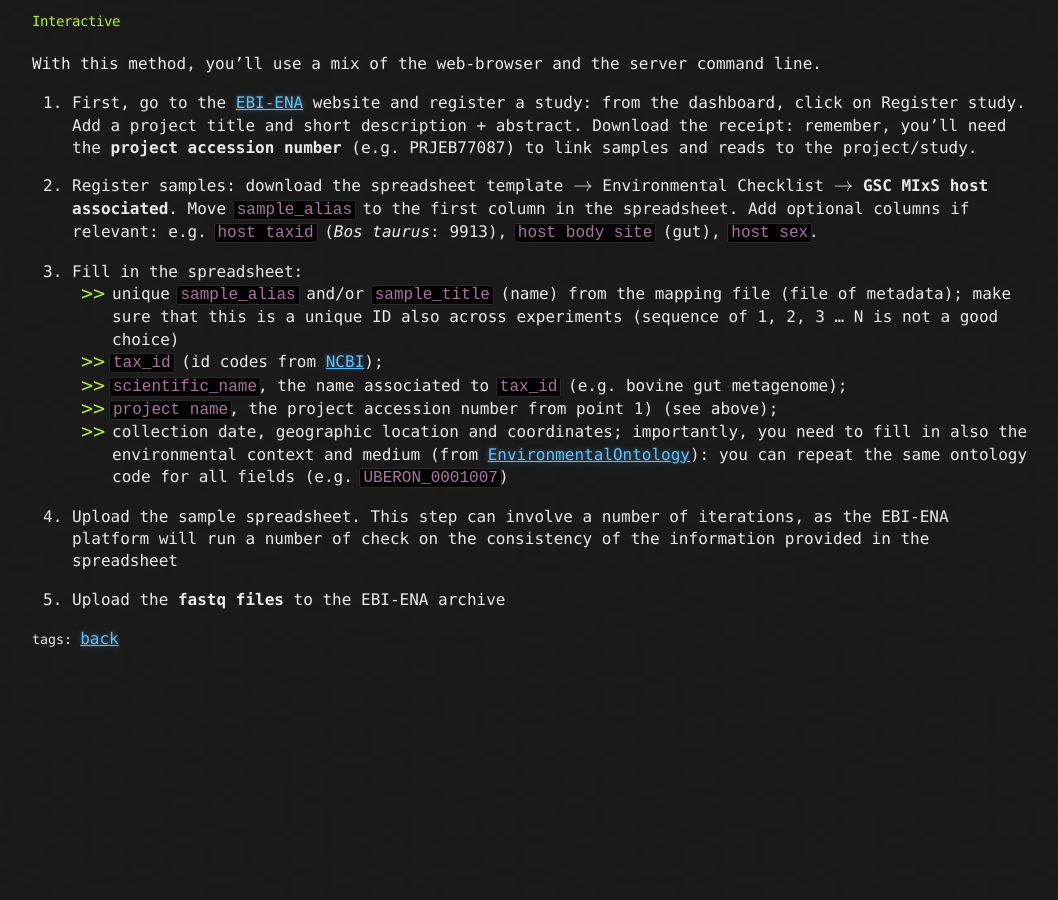
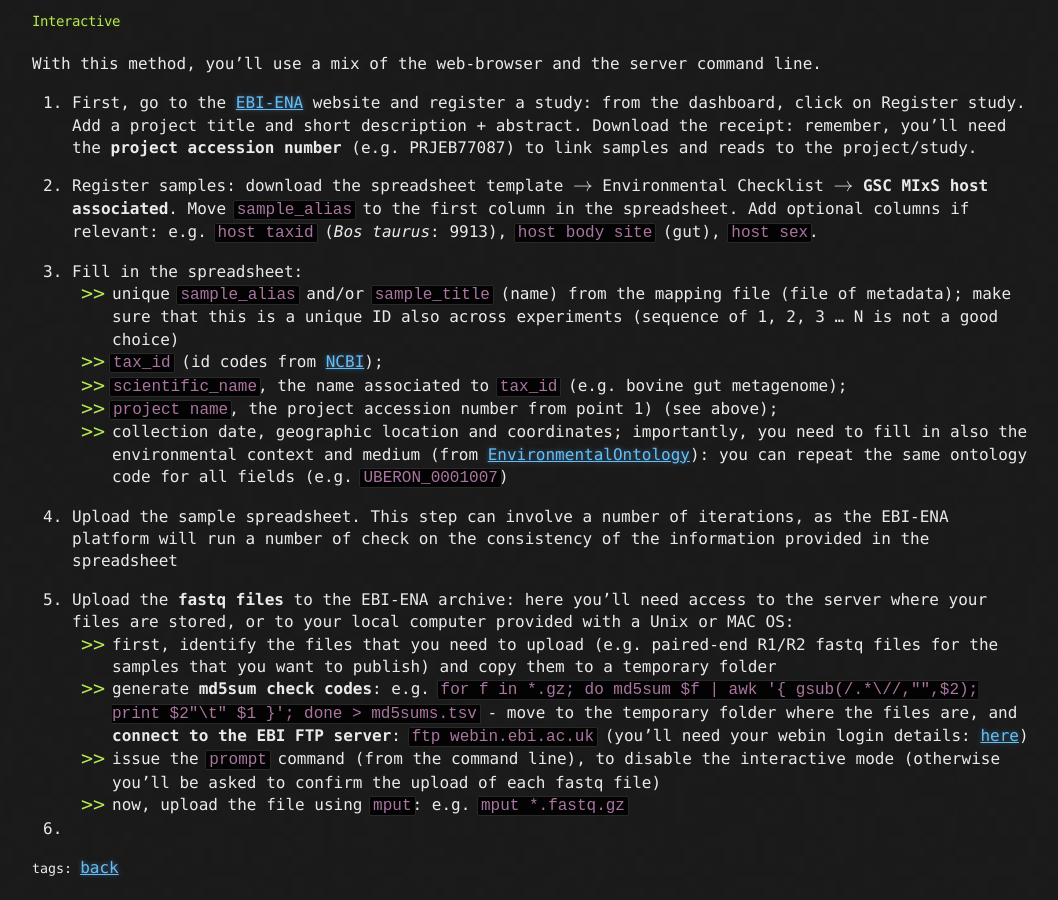
Before and after one commit to bioinformateachers/bioinformateachers.github.io, a Jekyll site: the page built from _posts/2023-09-04-submit-to-ena.md, in a window 1280 px wide and 900 px high, scrolled down 971 px. Shown: the whole window, without its empty margins (108-1166 px from the left). Built offline with Jekyll 4.4.1, drawn with Linux system fonts in a browser that asks for light colours; formulas are drawn with MathJax 3; before the commit the page ends 1642 px from its top, so only the background shows below that.

Commit message:
added: upload fastq files

```diff
--- a/_posts/2023-09-04-submit-to-ena.md
+++ b/_posts/2023-09-04-submit-to-ena.md
@@ -52,4 +52,11 @@ Add optional columns if relevant: e.g. `host taxid` (*Bos taurus*: 9913), `host
 
 4. Upload the sample spreadsheet. This step can involve a number of iterations, as the EBI-ENA platform will run a number of check on the consistency of the information provided in the spreadsheet
 
-5. Upload the **fastq files** to the EBI-ENA archive
+5. Upload the **fastq files** to the EBI-ENA archive: here you'll need access to the server where your files are stored, or to your local computer provided with a Unix or MAC OS:
+	- first, identify the files that you need to upload (e.g. paired-end R1/R2 fastq files for the samples that you want to publish) and copy them to a temporary folder
+	- generate **md5sum check codes**: e.g. `for f in *.gz; do md5sum $f | awk '{ gsub(/.*\//,"",$2); print $2"\t" $1 }'; done >  md5sums.tsv`
+ 	- move to the temporary folder where the files are, and **connect to the EBI FTP server**: `ftp webin.ebi.ac.uk` (you'll need your webin login details: [here](https://www.ebi.ac.uk/ena/submit/webin/login))
+	- issue the `prompt` command (from the command line), to disable the interactive mode (otherwise you'll be asked to confirm the upload of each fastq file)
+	- now, upload the file using `mput`: e.g. `mput *.fastq.gz`
+
+6.
```
